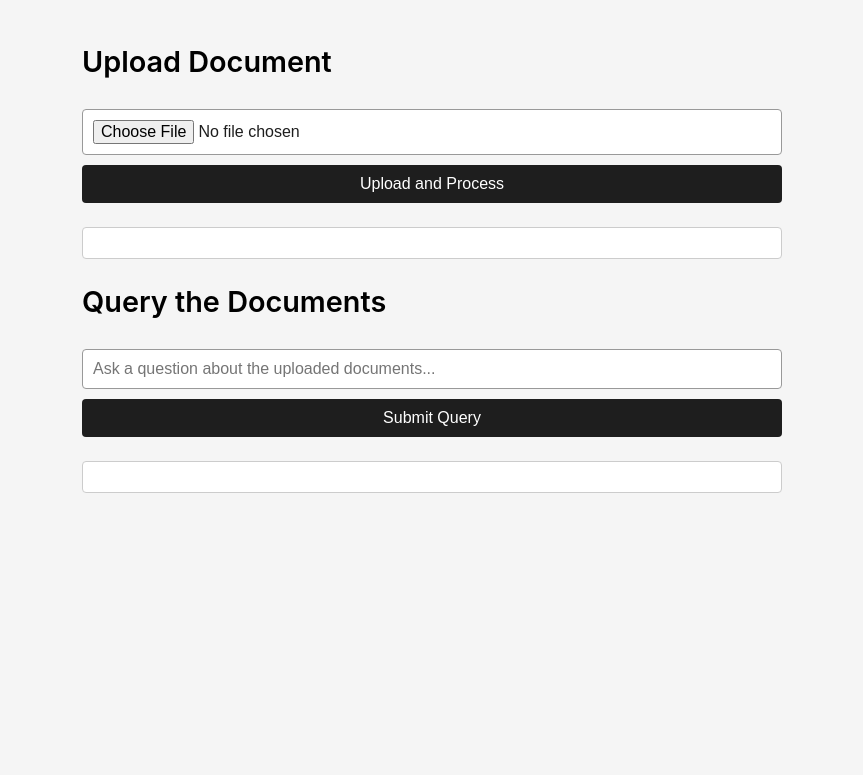
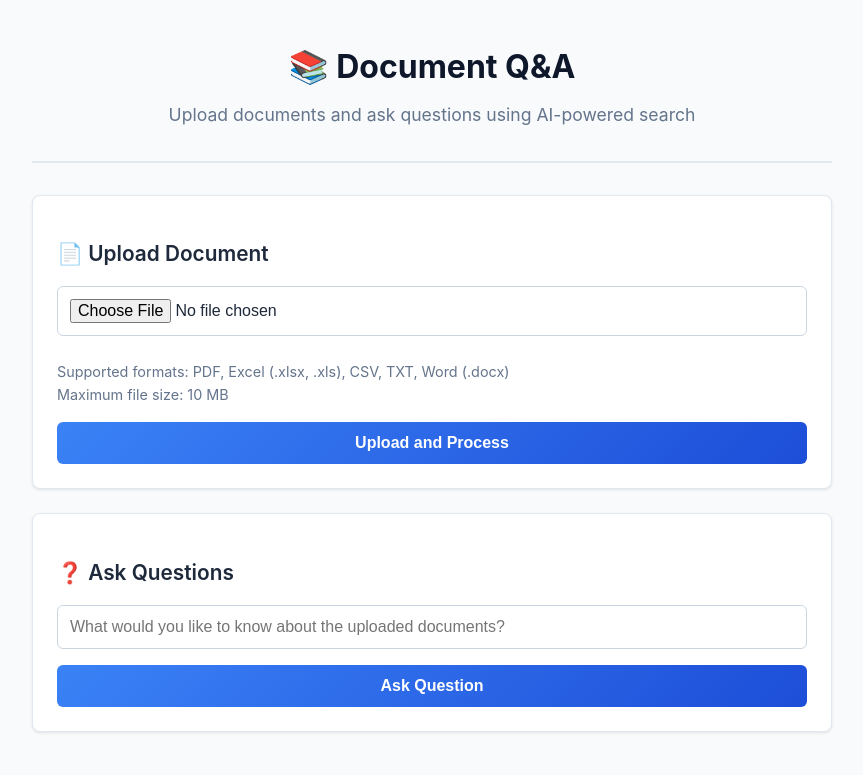
Before and after one commit to Elikem-Ahlijah/rag_app, a FastAPI app: page / in a window 1280 px wide. Shown: the top 775 px of the page, without its empty margins (208-1071 px from the left). Run offline with FastAPI, Linux system fonts and the light colour scheme.

Commit message:
Update index.html

```diff
--- a/templates/index.html
+++ b/templates/index.html
@@ -3,42 +3,69 @@
 <head>
     <meta charset="UTF-8">
     <meta name="viewport" content="width=device-width, initial-scale=1.0">
-    <title>Simple RAG App</title>
+    <title>Document Q&A - RAG Application</title>
     <style>
-        /* Inspired by Grok and X: white background, black text, minimalist */
         body {
             font-family: 'Inter', -apple-system, BlinkMacSystemFont, 'Helvetica', 'Arial', sans-serif;
-            background-color: #F5F5F5; /* Off-white background */
-            color: #1E1E1E; /* Near-black text */
-            max-width: 700px;
+            background-color: #F8FAFC;
+            color: #1E293B;
+            max-width: 800px;
             margin: auto;
             padding: 20px;
             line-height: 1.6;
         }
 
+        .header {
+            text-align: center;
+            margin-bottom: 2rem;
+            padding-bottom: 1rem;
+            border-bottom: 2px solid #E2E8F0;
+        }
+
         h1 {
-            color: #000000; /* Pure black for headers */
-            font-size: 1.8rem;
+            color: #0F172A;
+            font-size: 2rem;
+            margin-bottom: 0.5rem;
+            font-weight: 700;
+        }
+
+        .subtitle {
+            color: #64748B;
+            font-size: 1.1rem;
+            margin-bottom: 1rem;
+        }
+
+        .section {
+            background-color: #FFFFFF;
+            border-radius: 8px;
+            padding: 1.5rem;
             margin-bottom: 1.5rem;
+            box-shadow: 0 1px 3px rgba(0, 0, 0, 0.1);
+            border: 1px solid #E2E8F0;
+        }
+
+        .section h2 {
+            color: #1E293B;
+            font-size: 1.3rem;
+            margin-bottom: 1rem;
             font-weight: 600;
         }
 
         form {
-            margin: 1.5rem 0;
             display: flex;
             flex-direction: column;
-            gap: 10px;
+            gap: 1rem;
         }
 
         input[type="file"],
         input[type="text"] {
-            background-color: #FFFFFF; /* White input background */
-            color: #1E1E1E;
-            border: 1px solid #999999; /* Light gray border */
-            padding: 10px;
-            border-radius: 4px;
+            background-color: #FFFFFF;
+            color: #1E293B;
+            border: 1px solid #CBD5E1;
+            padding: 12px;
+            border-radius: 6px;
             font-size: 1rem;
-            transition: border-color 0.2s ease, box-shadow 0.2s ease;
+            transition: all 0.2s ease;
         }
 
         input[type="text"] {
@@ -48,104 +75,261 @@
 
         input:focus {
             outline: none;
-            border-color: #000000; /* Black border on focus */
-            box-shadow: 0 0 4px rgba(0, 0, 0, 0.1); /* Subtle shadow */
+            border-color: #3B82F6;
+            box-shadow: 0 0 0 3px rgba(59, 130, 246, 0.1);
         }
 
         button {
-            background-color: #1E1E1E; /* Near-black button */
-            color: #FFFFFF; /* White text */
+            background: linear-gradient(135deg, #3B82F6 0%, #1D4ED8 100%);
+            color: #FFFFFF;
             border: none;
-            padding: 10px 20px;
-            border-radius: 4px;
+            padding: 12px 24px;
+            border-radius: 6px;
             font-size: 1rem;
-            font-weight: 500;
+            font-weight: 600;
             cursor: pointer;
-            transition: background-color 0.2s ease, box-shadow 0.2s ease;
+            transition: all 0.2s ease;
+            position: relative;
+            overflow: hidden;
         }
 
         button:hover {
-            background-color: #333333; /* Slightly lighter gray on hover */
-            box-shadow: 0 2px 4px rgba(0, 0, 0, 0.2); /* Subtle shadow on hover */
+            transform: translateY(-1px);
+            box-shadow: 0 4px 12px rgba(59, 130, 246, 0.4);
         }
 
-        #uploadStatus, #response {
-            background-color: #FFFFFF; /* White container */
-            padding: 15px;
-            border: 1px solid #CCCCCC; /* Lighter gray border */
-            border-radius: 4px;
+        button:active {
+            transform: translateY(0);
+        }
+
+        button:disabled {
+            background: #94A3B8;
+            cursor: not-allowed;
+            transform: none;
+            box-shadow: none;
+        }
+
+        .status, .response {
+            background-color: #F1F5F9;
+            padding: 1rem;
+            border-radius: 6px;
             margin-top: 1rem;
+            border-left: 4px solid #3B82F6;
             font-size: 0.95rem;
         }
 
-        #response p {
-            margin: 0.5rem 0;
+        .status.success {
+            background-color: #F0FDF4;
+            border-left-color: #10B981;
+            color: #065F46;
         }
 
-        #response strong {
-            color: #000000; /* Black for emphasis */
+        .status.error {
+            background-color: #FEF2F2;
+            border-left-color: #EF4444;
+            color: #991B1B;
         }
 
-        /* Responsive design */
+        .response {
+            background-color: #FFFFFF;
+            border: 1px solid #E2E8F0;
+            border-left: 4px solid #8B5CF6;
+        }
+
+        .response .answer {
+            margin-bottom: 1rem;
+            font-size: 1rem;
+            line-height: 1.6;
+        }
+
+        .response .sources {
+            font-size: 0.9rem;
+            color: #64748B;
+            padding-top: 0.5rem;
+            border-top: 1px solid #E2E8F0;
+        }
+
+        .loading {
+            display: none;
+            color: #3B82F6;
+            font-style: italic;
+        }
+
+        .file-info {
+            font-size: 0.9rem;
+            color: #64748B;
+            margin-top: 0.5rem;
+        }
+
         @media (max-width: 600px) {
             body {
                 padding: 15px;
             }
             h1 {
-                font-size: 1.5rem;
+                font-size: 1.7rem;
             }
-            input, button {
-                font-size: 0.9rem;
+            .section {
+                padding: 1rem;
             }
         }
     </style>
 </head>
 <body>
-    <h1>Upload Document</h1>
+    <div class="header">
+        <h1>📚 Document Q&A</h1>
+        <div class="subtitle">Upload documents and ask questions using AI-powered search</div>
+    </div>
+
+    <div class="section">
+        <h2>📄 Upload Document</h2>
         <form id="uploadForm" enctype="multipart/form-data">
-        <input type="file" name="file" accept=".pdf,.xlsx,.xls,.csv" required>
-        <button type="submit">Upload and Process</button>
+            <input type="file" name="file" accept=".pdf,.xlsx,.xls,.csv,.txt,.docx" required>
+            <div class="file-info">
+                Supported formats: PDF, Excel (.xlsx, .xls), CSV, TXT, Word (.docx)<br>
+                Maximum file size: 10 MB
+            </div>
+            <button type="submit" id="uploadBtn">
+                <span class="btn-text">Upload and Process</span>
+            </button>
         </form>
         <div id="uploadStatus"></div>
+        <div id="uploadLoading" class="loading">Processing document...</div>
+    </div>
 
-    <h1>Query the Documents</h1>
+    <div class="section">
+        <h2>❓ Ask Questions</h2>
         <form id="queryForm">
-        <input type="text" name="query" placeholder="Ask a question about the uploaded documents..." required>
-        <button type="submit">Submit Query</button>
+            <input type="text" name="query" placeholder="What would you like to know about the uploaded documents?" required>
+            <button type="submit" id="queryBtn">
+                <span class="btn-text">Ask Question</span>
+            </button>
         </form>
+        <div id="queryLoading" class="loading">Searching for answers...</div>
         <div id="response"></div>
+    </div>
 
     <script>
+        // Upload form handler
         document.getElementById('uploadForm').addEventListener('submit', async (e) => {
             e.preventDefault();
+
+            const uploadBtn = document.getElementById('uploadBtn');
+            const uploadStatus = document.getElementById('uploadStatus');
+            const uploadLoading = document.getElementById('uploadLoading');
+
+            // Reset status
+            uploadStatus.innerHTML = '';
+            uploadStatus.className = 'status';
+
+            // Show loading
+            uploadBtn.disabled = true;
+            uploadBtn.querySelector('.btn-text').textContent = 'Processing...';
+            uploadLoading.style.display = 'block';
+
+            try {
                 const formData = new FormData(e.target);
-            try {
-                const res = await fetch('/upload', { method: 'POST', body: formData });
-                if (!res.ok) throw new Error('Upload failed');
+                const res = await fetch('/upload', {
+                    method: 'POST',
+                    body: formData
+                });
+
                 const data = await res.json();
-                document.getElementById('uploadStatus').innerText = data.message + ' (' + data.chunks + ' chunks)';
+
+                if (!res.ok) {
+                    throw new Error(data.detail || 'Upload failed');
+                }
+
+                uploadStatus.innerHTML = `
+                    <strong>✅ Success!</strong><br>
+                    ${data.message}<br>
+                    <small>Created ${data.chunks} text chunks for search</small>
+                `;
+                uploadStatus.className = 'status success';
+
+                // Reset form
+                e.target.reset();
+
             } catch (error) {
-                document.getElementById('uploadStatus').innerText = 'Error: ' + error.message;
+                console.error('Upload error:', error);
+                uploadStatus.innerHTML = `<strong>❌ Error:</strong> ${error.message}`;
+                uploadStatus.className = 'status error';
+            } finally {
+                // Hide loading
+                uploadBtn.disabled = false;
+                uploadBtn.querySelector('.btn-text').textContent = 'Upload and Process';
+                uploadLoading.style.display = 'none';
             }
         });
 
+        // Query form handler
         document.getElementById('queryForm').addEventListener('submit', async (e) => {
             e.preventDefault();
-            const query = e.target.query.value;
+
+            const queryBtn = document.getElementById('queryBtn');
+            const response = document.getElementById('response');
+            const queryLoading = document.getElementById('queryLoading');
+            const query = e.target.query.value.trim();
+
+            if (!query) return;
+
+            // Reset response
+            response.innerHTML = '';
+
+            // Show loading
+            queryBtn.disabled = true;
+            queryBtn.querySelector('.btn-text').textContent = 'Searching...';
+            queryLoading.style.display = 'block';
+
             try {
                 const res = await fetch('/query', {
                     method: 'POST',
                     body: JSON.stringify({ query }),
                     headers: { 'Content-Type': 'application/json' }
                 });
-                if (!res.ok) throw new Error('Query failed');
+
                 const data = await res.json();
-                document.getElementById('response').innerHTML = `
-                    <p><strong>Answer:</strong> ${data.answer}</p>
-                    <p><strong>Sources:</strong> ${data.sources.join(', ')}</p>
+
+                if (!res.ok) {
+                    throw new Error(data.detail || 'Query failed');
+                }
+
+                response.innerHTML = `
+                    <div class="answer">
+                        <strong>💡 Answer:</strong><br>
+                        ${data.answer.replace(/\n/g, '<br>')}
+                    </div>
+                    ${data.sources.length > 0 ? `
+                        <div class="sources">
+                            <strong>📋 Sources:</strong> ${data.sources.join(', ')}<br>
+                            <small><em>Method: ${data.method || 'RAG with LLM'}</em></small>
+                        </div>
+                    ` : ''}
                 `;
+
             } catch (error) {
-                document.getElementById('response').innerText = 'Error: ' + error.message;
+                console.error('Query error:', error);
+                response.innerHTML = `
+                    <div class="answer" style="color: #991B1B;">
+                        <strong>❌ Error:</strong> ${error.message}
+                    </div>
+                `;
+            } finally {
+                // Hide loading
+                queryBtn.disabled = false;
+                queryBtn.querySelector('.btn-text').textContent = 'Ask Question';
+                queryLoading.style.display = 'none';
+            }
+        });
+
+        // Check app health on load
+        window.addEventListener('load', async () => {
+            try {
+                const res = await fetch('/health');
+                if (!res.ok) {
+                    console.warn('Health check failed');
+                }
+            } catch (error) {
+                console.warn('Could not check app health:', error);
             }
         });
     </script>
```
Lines whose indentation alone changed are shown as unchanged.
